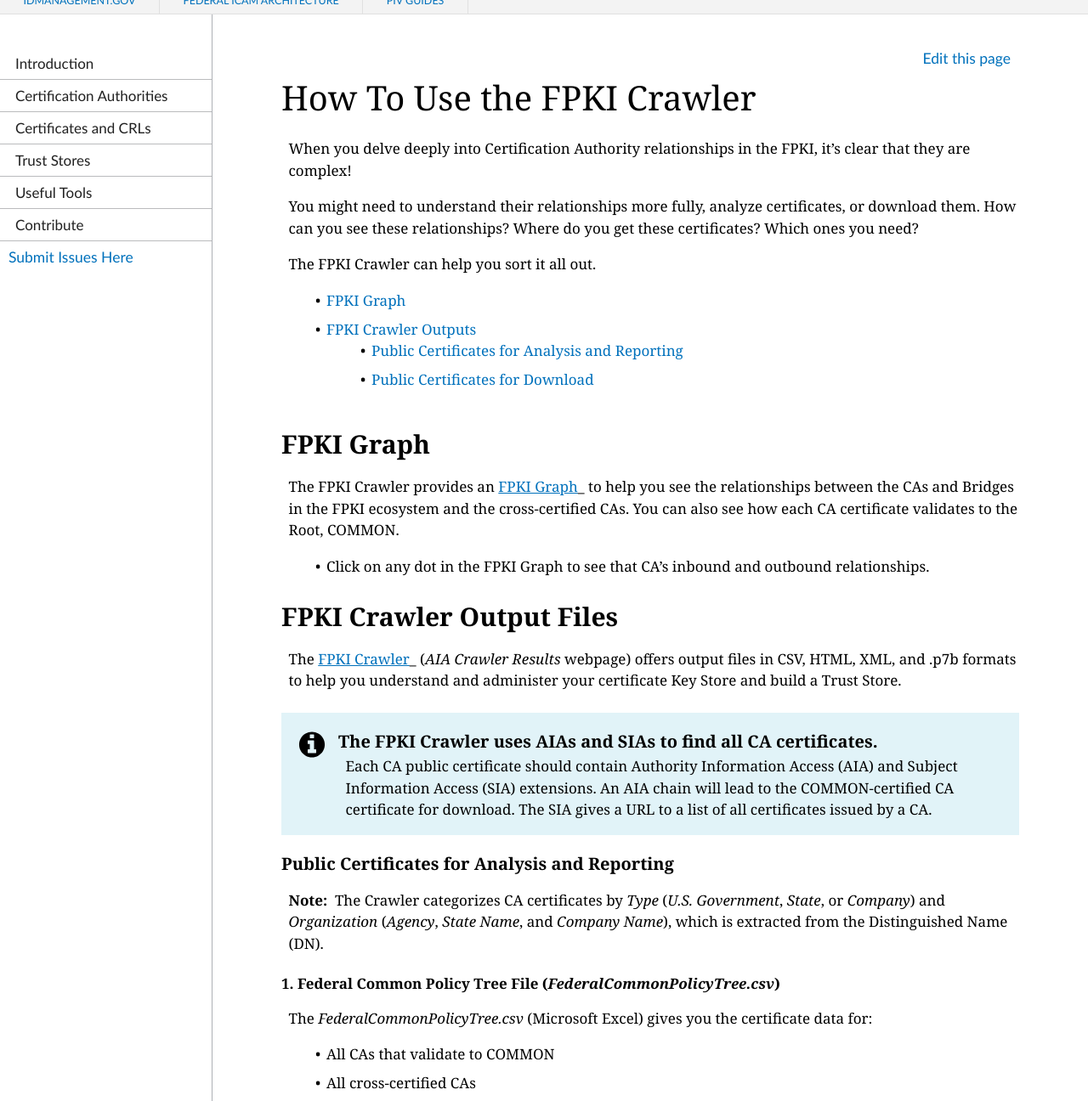
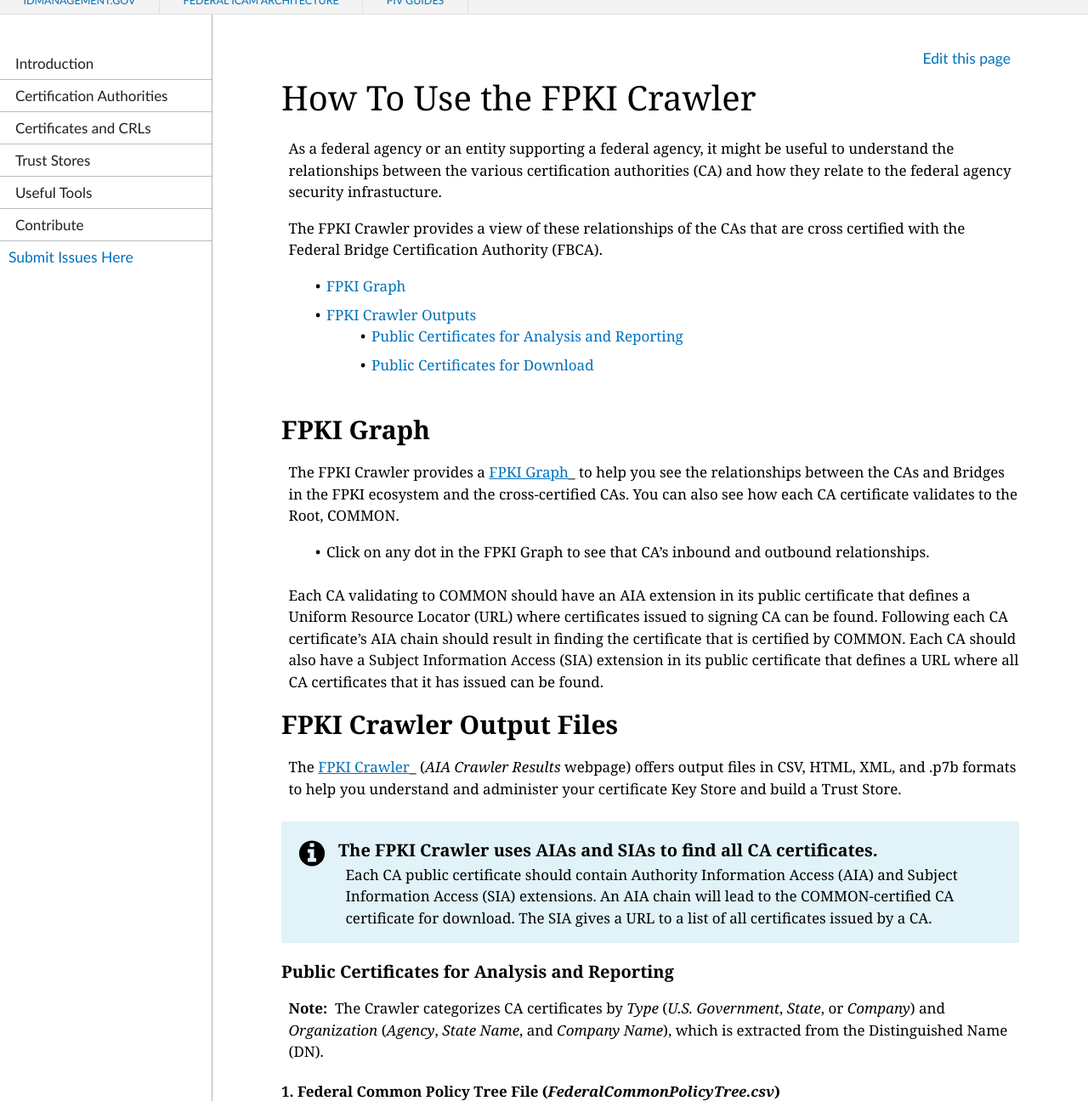
Before and after one commit to GSA/fpki-guides, a Jekyll site: the page built from pages/fpki_crawler_howto.md, in a window 1280 px wide and 1400 px high, cut to the strip 104-1400 px from the top of the window. Shown: the whole strip at 85% size. Built offline with Jekyll 4.4.1, drawn with Linux system fonts in a browser that asks for light colours; nearby versions of some CDN libraries.

Commit message:
Update fpki_crawler_howto.md

```diff
--- a/pages/fpki_crawler_howto.md
+++ b/pages/fpki_crawler_howto.md
@@ -4,11 +4,9 @@ title: How To Use the FPKI Crawler
 permalink: /fpkicrawler/
 ---
 
-When you delve deeply into Certification Authority relationships in the FPKI, it's clear that they are complex!
+As a federal agency or an entity supporting a federal agency, it might be useful to understand the relationships between the various certification authorities (CA) and how they relate to the federal agency security infrastucture.
 
-You might need to understand their relationships more fully, analyze certificates, or download them. How can you see these relationships? Where do you get these certificates? Which ones you need?
-
-The FPKI Crawler can help you sort it all out.
+The FPKI Crawler provides a view of these relationships of the CAs that are cross certified with the Federal Bridge Certification Authority (FBCA).
 
 * [FPKI Graph](#fpki-graph)
 * [FPKI Crawler Outputs](#fpki-crawler-outputs)
@@ -17,9 +15,11 @@ The FPKI Crawler can help you sort it all out.
 
 ## FPKI Graph
 
-The FPKI Crawler provides an [FPKI Graph](https://fpki-graph.fpki-lab.gov/){:target="_blank"}_ to help you see the relationships between the CAs and Bridges in the FPKI ecosystem and the cross-certified CAs. You can also see how each CA certificate validates to the Root, COMMON.
+The FPKI Crawler provides a [FPKI Graph](https://fpki-graph.fpki-lab.gov/){:target="_blank"}_ to help you see the relationships between the CAs and Bridges in the FPKI ecosystem and the cross-certified CAs. You can also see how each CA certificate validates to the Root, COMMON.
 
 * Click on any dot in the FPKI Graph to see that CA's inbound and outbound relationships.
+
+Each CA validating to COMMON should have an AIA extension in its public certificate that defines a Uniform Resource Locator (URL) where certificates issued to signing CA can be found. Following each CA certificate’s AIA chain should result in finding the certificate that is certified by COMMON. Each CA should also have a Subject Information Access (SIA) extension in its public certificate that defines a URL where all CA certificates that it has issued can be found.
 
 ## FPKI Crawler Output Files
 
```
